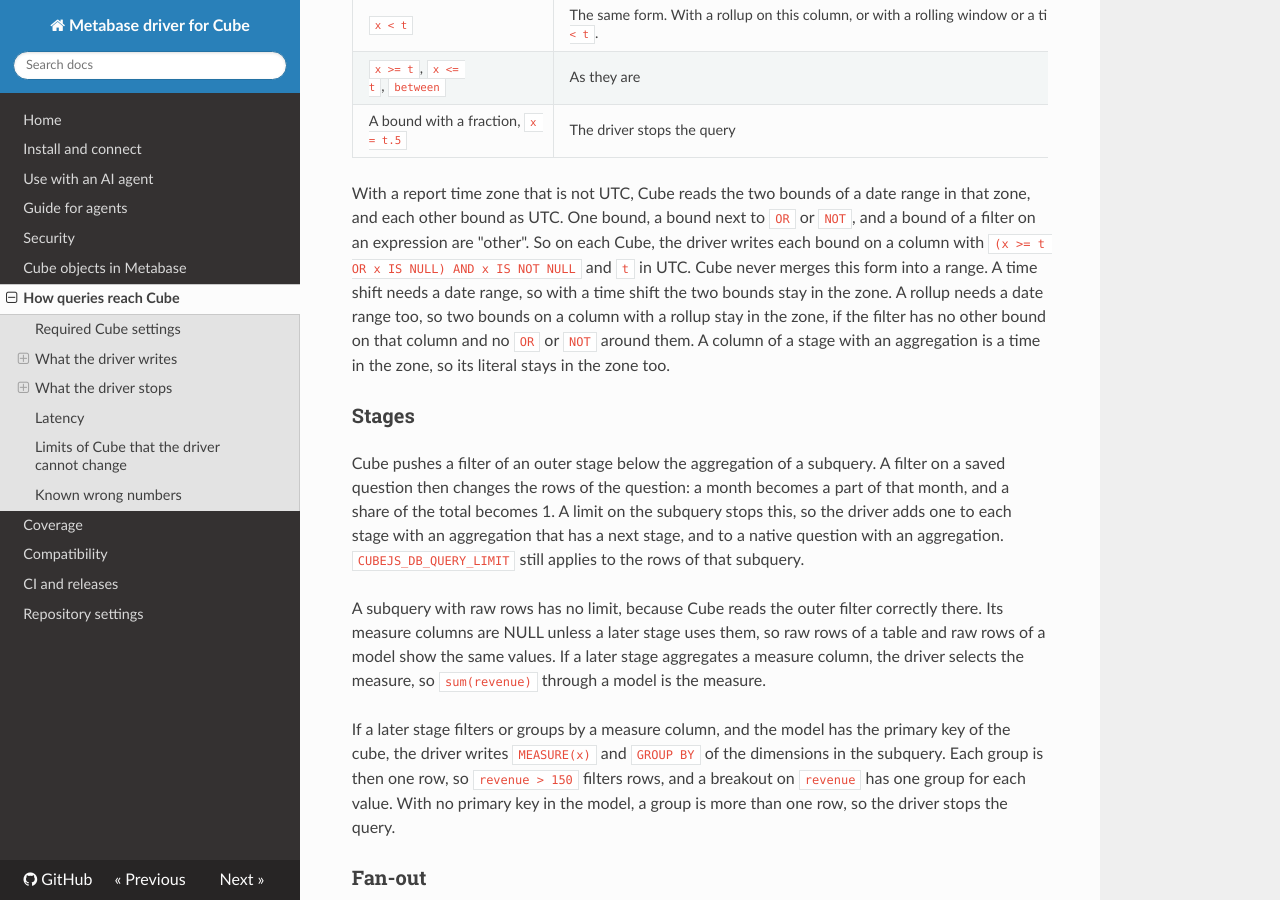
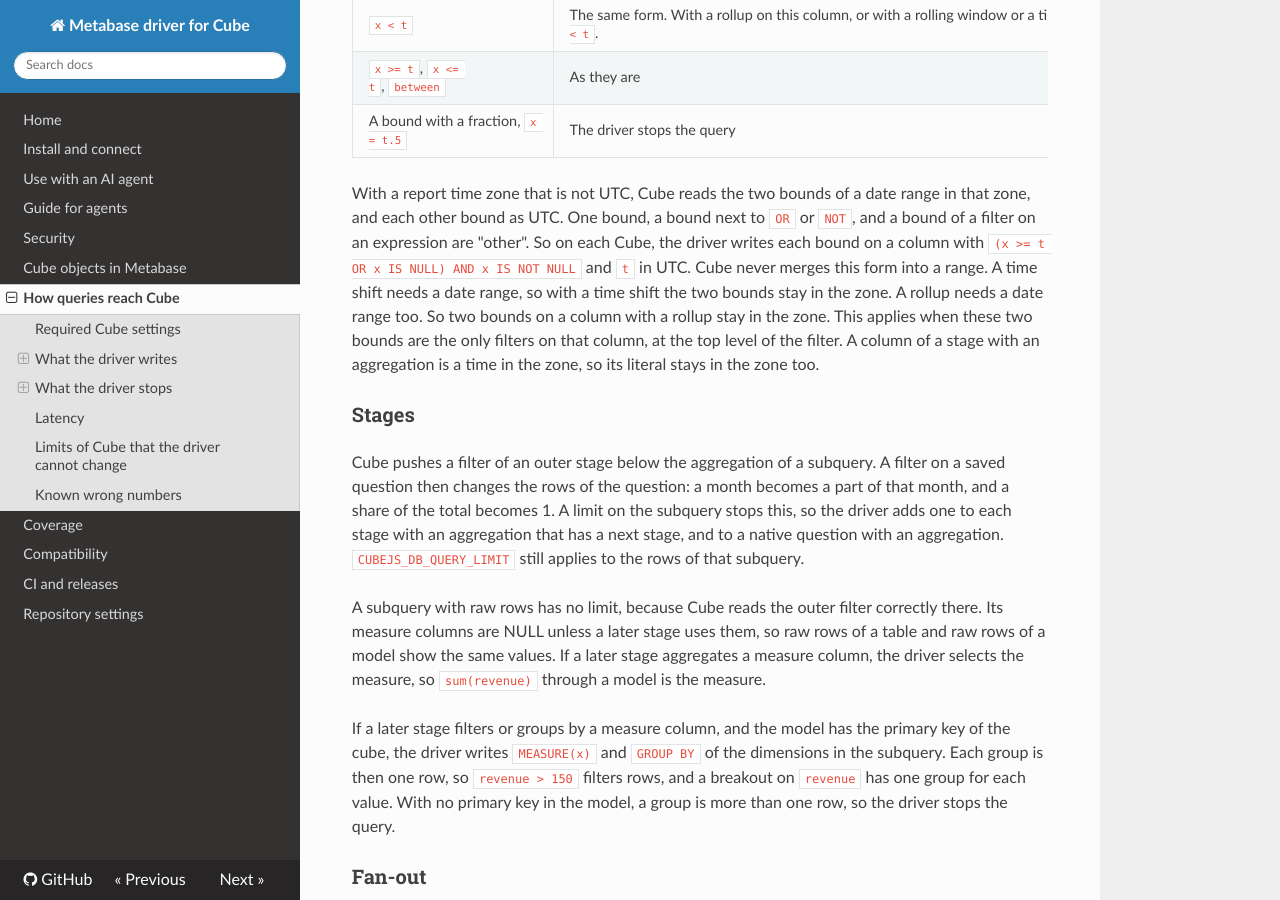
Before and after one commit to andrewkomkov/metabase-cube-driver, an MkDocs documentation site: the page built from docs/query-compilation.md, in a window 1280 px wide and 900 px high, scrolled down 2686 px. Built offline with MkDocs 1.6.1, drawn with Linux system fonts in a browser that asks for light colours; nearby versions of some CDN libraries.

Commit message:
fix(driver): read a relative rollup range in the report time zone

```diff
--- a/docs/query-compilation.md
+++ b/docs/query-compilation.md
@@ -74,7 +74,7 @@
 | `x >= t`, `x <= t`, `between` | As they are | The range is exact at a whole second. |
 | A bound with a fraction, `x = t.5` | The driver stops the query | Cube drops the fraction, and this would move the bound on a `DateTime64`. |
 
-With a report time zone that is not UTC, Cube reads the two bounds of a date range in that zone, and each other bound as UTC. One bound, a bound next to `OR` or `NOT`, and a bound of a filter on an expression are "other". So on each Cube, the driver writes each bound on a column with `(x >= t OR x IS NULL) AND x IS NOT NULL` and `t` in UTC. Cube never merges this form into a range. A time shift needs a date range, so with a time shift the two bounds stay in the zone. A rollup needs a date range too, so two bounds on a column with a rollup stay in the zone, if the filter has no other bound on that column and no `OR` or `NOT` around them. A column of a stage with an aggregation is a time in the zone, so its literal stays in the zone too.
+With a report time zone that is not UTC, Cube reads the two bounds of a date range in that zone, and each other bound as UTC. One bound, a bound next to `OR` or `NOT`, and a bound of a filter on an expression are "other". So on each Cube, the driver writes each bound on a column with `(x >= t OR x IS NULL) AND x IS NOT NULL` and `t` in UTC. Cube never merges this form into a range. A time shift needs a date range, so with a time shift the two bounds stay in the zone. A rollup needs a date range too. So two bounds on a column with a rollup stay in the zone. This applies when these two bounds are the only filters on that column, at the top level of the filter. A column of a stage with an aggregation is a time in the zone, so its literal stays in the zone too.
 
 ### Stages
 
```
Also changed, not shown: 1 other file.
